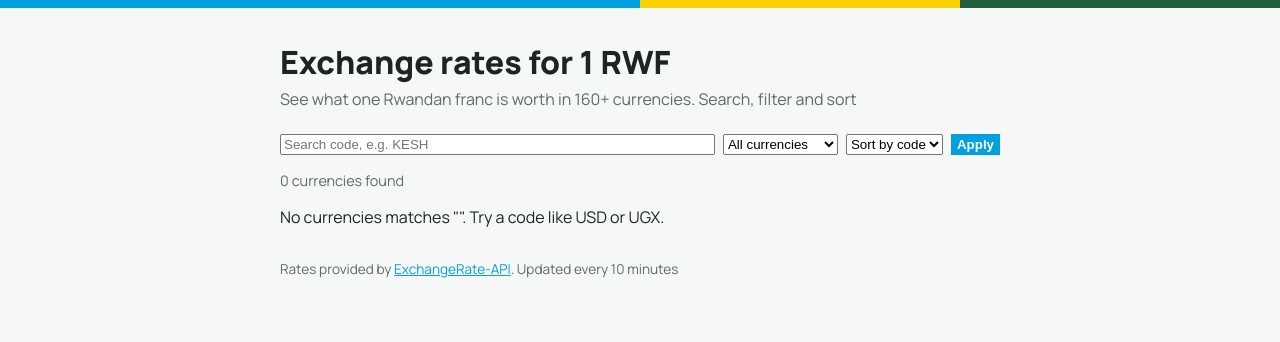
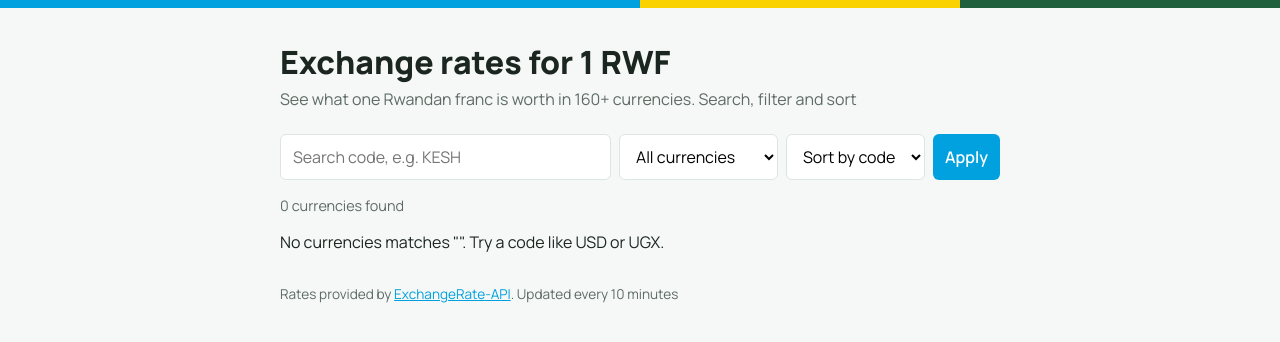
Before and after one commit to dignesugira/rwanda-currency-converter, a Flask app: template templates/index.html in a window 1280 px wide. Shown: the top 342 px of the page. Run offline with Flask 3, Linux system fonts and the light colour scheme; the template is opened without the code that fills it, so the values that code supplies are empty.

Commit message:
fixed some css

```diff
--- a/static/styles.css
+++ b/static/styles.css
@@ -44,9 +44,16 @@ form{
     gap:8px;
     margin-bottom: 16px;
 }
- input{
+ input, select, button{
+    font: inherit;
+    padding: 10px 12px;
+    border: 1px solid var(--line);
+    border-radius: 6px;
+    background: white;
+}
+input{
     flex: 1 1 180px;
- }
+}
  button{
     background: var(--blue);
     color: white;
@@ -62,6 +69,11 @@ form{
  .count{
     color: var(--muted);
     font-size: 0.9rem;
+ }
+ th, td{
+    padding: 10px 14px;
+    text-align: left;
+    border-bottom: 1px solid var(--line)
  }
  table{
     width: 100%;
```
